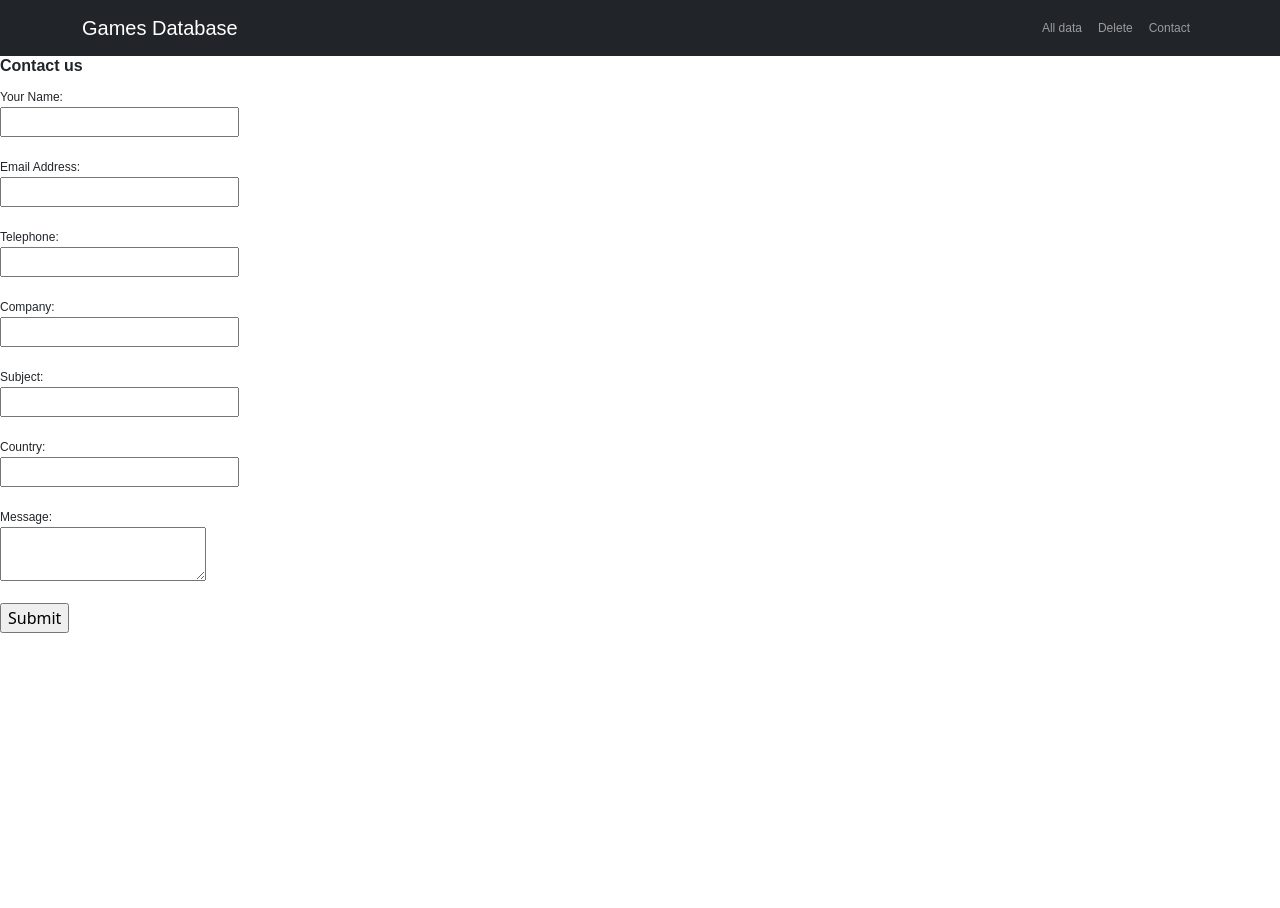
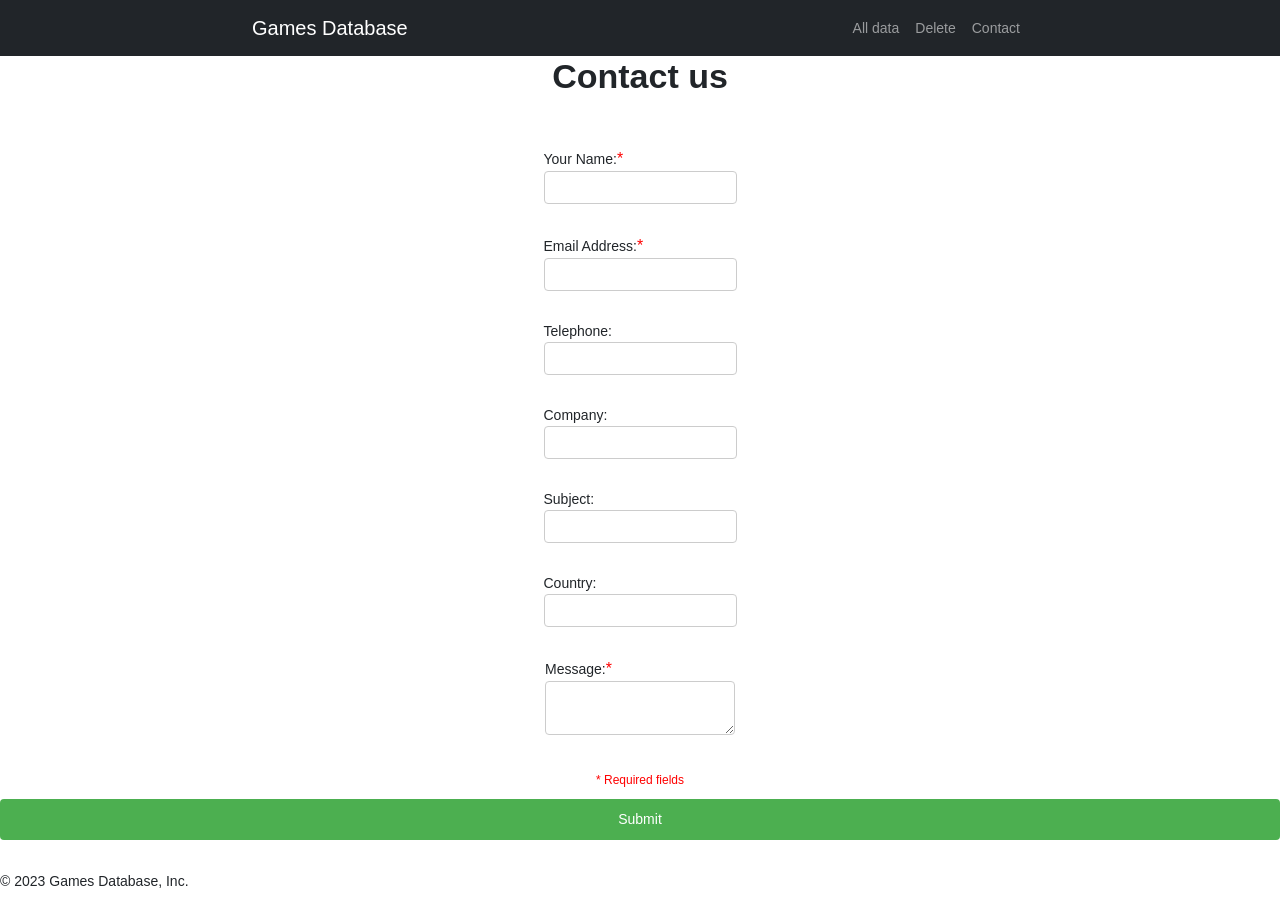
Before and after one commit to tiao1314/Assignemnt-2, a PHP site: page /page-3.php in a window 1280 px wide. Before the commit the page ends 633 px from the top, so only its background shows below. Run offline with PHP 8.4, Linux system fonts and the light colour scheme.

Commit message:
made some css changes and added red text on form

```diff
--- a/contact-form-handler.php
+++ b/contact-form-handler.php
@@ -2,6 +2,8 @@
 
 $errors = '';
 $myemail = 'D00244247@student.dkit.ie';// <-----Put your DkIT email address here.
+
+// make sure these 3 fields are filled out
 if(empty($_POST['name'])  ||
    empty($_POST['email']) ||
    empty($_POST['message']))
@@ -33,9 +35,11 @@ if( empty($errors))
 
         mail($to,$email_subject,$email_body,$headers);
         //redirect to the 'thank you' page
-        header('Location: contact-form-thank-you.html');
+        header('Location: contact-form-thank-you.php');
         exit();
 }
+
+
 ?>
 <!DOCTYPE HTML>
 <html>
--- a/mystyle.css
+++ b/mystyle.css
@@ -1,22 +1,61 @@
-/* Add your own CSS under here */
-.container h1 {
+.container {
+  max-width: 800px;
+  margin: auto;
+}
+
+h1 {
+  font-family: Arial, Helvetica, sans-serif;
+  font-size: 34px;
+  font-weight: bold;
   text-align: center;
 }
 
-table {
-  width: 100%;
-  border-collapse: collapse;
-  align: center;
+label,
+a,
+body {
+  font-family: Arial, Helvetica, sans-serif;
+  font-size: 14px;
+}
+
+form {
+  display: flex;
+  flex-direction: column;
+  align-items: center;
   margin-top: 40px;
 }
 
-footer {
-  /* bottom right of the page */
-  position: fixed;
-  left: 0;
-  bottom: 0;
+form p {
+  margin: 10px;
+}
+
+input,
+textarea {
   width: 100%;
-  background-color: #f1f1f1;
-  color: black;
-  text-align: right;
+  padding: 5px;
+  margin-bottom: 10px;
+  border: 1px solid #ccc;
+  border-radius: 4px;
 }
+
+input[type="submit"] {
+  background-color: #4caf50;
+  color: white;
+  border: none;
+  border-radius: 4px;
+  cursor: pointer;
+  padding: 10px 20px;
+}
+
+input[type="submit"]:hover {
+  background-color: #45a049;
+}
+
+.required {
+  color: red;
+  font-size: 16px;
+}
+
+.required-text {
+  color: red;
+  font-size: 12px;
+}
--- a/page-3.php
+++ b/page-3.php
@@ -1,32 +1,22 @@
 <?php
-include 'includes/include.php'
+include 'includes/include.php';
 ?>
+
 <!DOCTYPE HTML>
 <html>
 <head>
 	<title>Contact us</title>
-	<!-- define some style elements-->
-	<style>
-		h1 {
-			font-family: Arial, Helvetica, sans-serif;
-			font-size: 16px;
-			font-weight: bold;
-		}
-		label, a {
-			font-family: Arial, Helvetica, sans-serif;
-			font-size: 12px;
-		}
-	</style>
 </head>
 <body>
 	<h1>Contact us</h1>
-	<form method="POST" name="contactform" action="contact-form-handler.php">
+	<form method="POST" name="contactform" action="contact-form-handler.php" class="contact-form">
+
 		<p>
-			<label for='name'>Your Name:</label> <br>
+			<label for='name'>Your Name:<span class="required">*</span></label> <br>
 			<input type="text" name="name">
 		</p>
 		<p>
-			<label for='email'>Email Address:</label> <br>
+			<label for='email'>Email Address:<span class="required">*</span></label> <br>
 			<input type="text" name="email"> <br>
 		</p>
 		<p>
@@ -46,11 +36,22 @@ include 'includes/include.php'
 			<input type="text" name="country"> <br>
 		</p>
 		<p>
-			<label for='message'>Message:</label> <br>
+			<label for='message'>Message:<span class="required">*</span></label> <br>
 			<textarea name="message"></textarea>
 		</p>
+
+		<p class="required-text">* Required fields</p>
+
 		<input type="submit" value="Submit"><br>
 	</form>
+
+	</main><!-- /.container -->
+    <script src="js/bootstrap.bundle.min.js"></script>
+    <footer>
+    <p>&copy; <?php echo date("Y"); ?> Games Database, Inc.</p>
+</footer>
+  </body>
+</html>
 
 	<script language="JavaScript">
 		var frmvalidator  = new Validator("contactform");
@@ -64,6 +65,5 @@ include 'includes/include.php'
 		frmvalidator.addValidation("country","req","Please provide your country name");
 		frmvalidator.addValidation("message","req","Please provide a message");
 	</script>
-
 </body>
 </html>
```
Also changed, not shown: contact-form-thank-you.php (+19 -22 lines). Lines whose indentation alone changed are shown as unchanged.
